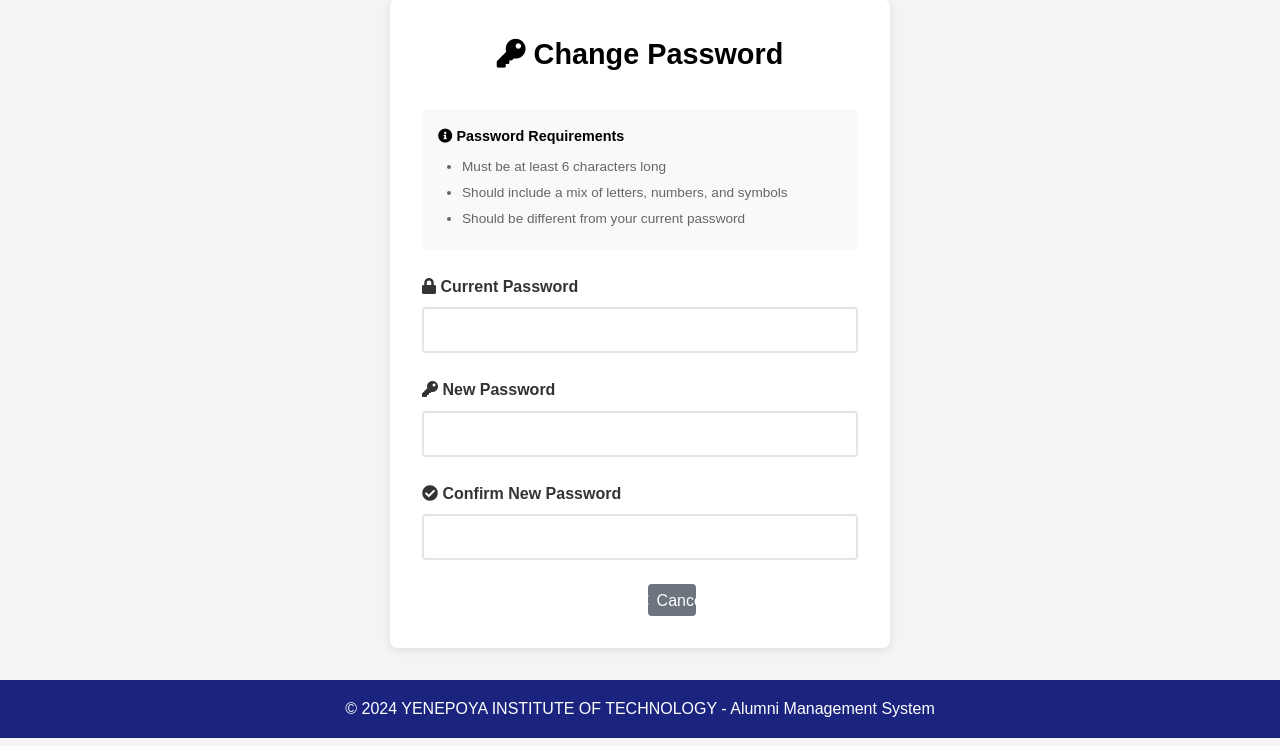
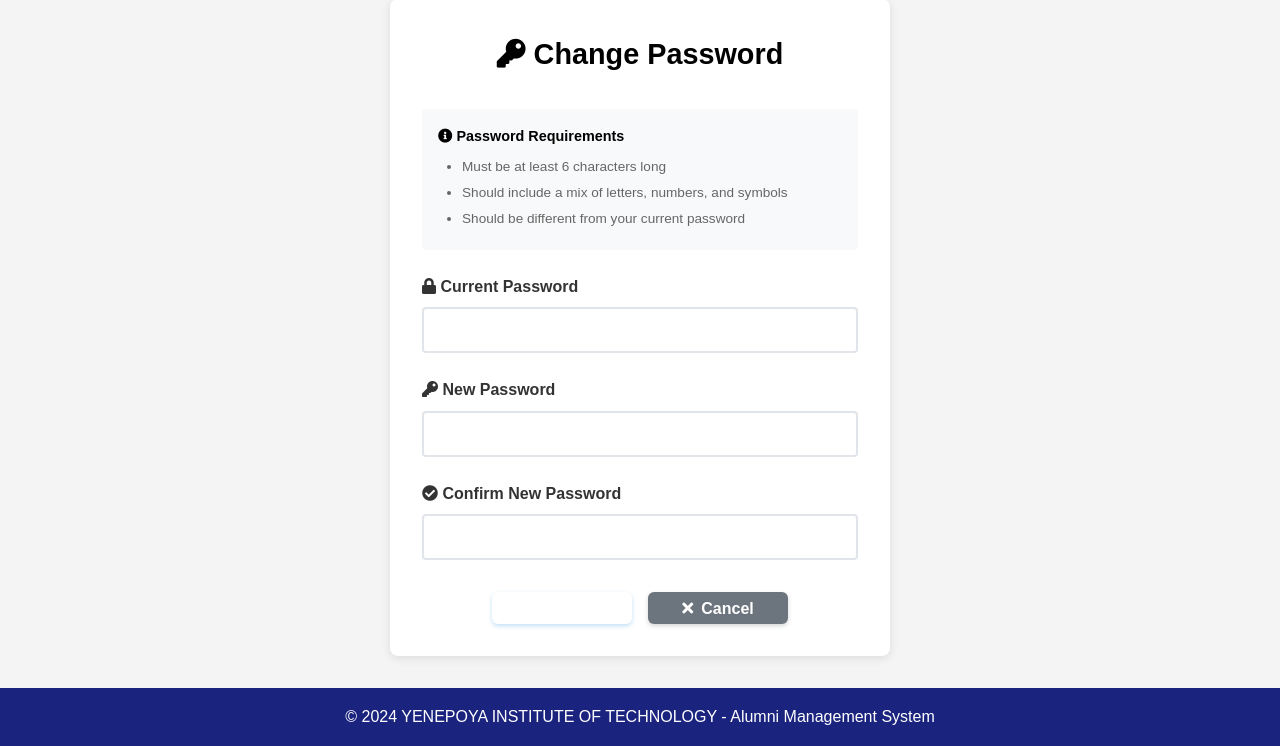
Before and after one commit to Zain10010/ALUMNI5, a Flask app: page /change-password in a window 1280 px wide. Shown: the part 233-979 px from the top of the page. Run offline with Flask 2, Linux system fonts and the light colour scheme; a user stored in the database is signed in.

Commit message:
Improve password change form: better button functionality, Enter key support, and enhanced styling

```diff
--- a/templates/change_password.html
+++ b/templates/change_password.html
@@ -78,39 +78,64 @@
             display: flex;
             gap: 1rem;
             justify-content: center;
+            margin-top: 2rem;
         }
 
         .btn {
             padding: 0.75rem 1.5rem;
             border: none;
-            border-radius: 4px;
+            border-radius: 6px;
             font-size: 1rem;
+            font-weight: 600;
             cursor: pointer;
             text-decoration: none;
             display: inline-flex;
             align-items: center;
             gap: 0.5rem;
             transition: all 0.3s ease;
+            min-width: 140px;
+            justify-content: center;
         }
 
         .btn-primary {
             background: var(--primary-color);
             color: white;
+            box-shadow: 0 2px 4px rgba(52, 152, 219, 0.3);
         }
 
         .btn-primary:hover {
             background: #2980b9;
-            transform: translateY(-1px);
+            transform: translateY(-2px);
+            box-shadow: 0 4px 8px rgba(52, 152, 219, 0.4);
+        }
+
+        .btn-primary:active {
+            transform: translateY(0);
+            box-shadow: 0 2px 4px rgba(52, 152, 219, 0.3);
+        }
+
+        .btn-primary:disabled {
+            background: #95a5a6;
+            cursor: not-allowed;
+            transform: none;
+            box-shadow: none;
         }
 
         .btn-secondary {
             background: #6c757d;
             color: white;
+            box-shadow: 0 2px 4px rgba(108, 117, 125, 0.3);
         }
 
         .btn-secondary:hover {
             background: #5a6268;
-            transform: translateY(-1px);
+            transform: translateY(-2px);
+            box-shadow: 0 4px 8px rgba(108, 117, 125, 0.4);
+        }
+
+        .btn-secondary:active {
+            transform: translateY(0);
+            box-shadow: 0 2px 4px rgba(108, 117, 125, 0.3);
         }
 
         .alert {
@@ -183,7 +208,7 @@
                 </ul>
             </div>
 
-            <form method="POST">
+            <form method="POST" id="passwordForm">
                 <div class="form-group">
                     <label for="current_password">
                         <i class="fas fa-lock"></i> Current Password
@@ -206,10 +231,10 @@
                 </div>
 
                 <div class="btn-group">
-                    <button type="submit" class="btn btn-primary">
+                    <button type="submit" class="btn btn-primary" id="submitBtn">
                         <i class="fas fa-save"></i> Change Password
                     </button>
-                    <a href="{{ url_for('dashboard') }}" class="btn btn-secondary">
+                    <a href="{{ url_for('dashboard') }}" class="btn btn-secondary" id="cancelBtn">
                         <i class="fas fa-times"></i> Cancel
                     </a>
                 </div>
@@ -222,5 +247,65 @@
             <p>&copy; 2024 YENEPOYA INSTITUTE OF TECHNOLOGY - Alumni Management System</p>
         </div>
     </footer>
+
+    <script>
+        // Handle Enter key press in any input field
+        document.addEventListener('DOMContentLoaded', function() {
+            const inputs = document.querySelectorAll('input[type="password"]');
+            const form = document.getElementById('passwordForm');
+            const submitBtn = document.getElementById('submitBtn');
+            const cancelBtn = document.getElementById('cancelBtn');
+
+            // Add Enter key support to all password inputs
+            inputs.forEach(input => {
+                input.addEventListener('keypress', function(e) {
+                    if (e.key === 'Enter') {
+                        e.preventDefault();
+                        // Move focus to next input or submit form
+                        const currentIndex = Array.from(inputs).indexOf(input);
+                        if (currentIndex < inputs.length - 1) {
+                            inputs[currentIndex + 1].focus();
+                        } else {
+                            // Last input - submit form
+                            submitBtn.click();
+                        }
+                    }
+                });
+            });
+
+            // Handle form submission
+            form.addEventListener('submit', function(e) {
+                const newPassword = document.getElementById('new_password').value;
+                const confirmPassword = document.getElementById('confirm_password').value;
+
+                if (newPassword !== confirmPassword) {
+                    e.preventDefault();
+                    alert('New passwords do not match!');
+                    document.getElementById('confirm_password').focus();
+                    return false;
+                }
+
+                if (newPassword.length < 6) {
+                    e.preventDefault();
+                    alert('New password must be at least 6 characters long!');
+                    document.getElementById('new_password').focus();
+                    return false;
+                }
+
+                // Show loading state
+                submitBtn.innerHTML = '<i class="fas fa-spinner fa-spin"></i> Changing Password...';
+                submitBtn.disabled = true;
+            });
+
+            // Handle cancel button click
+            cancelBtn.addEventListener('click', function(e) {
+                if (confirm('Are you sure you want to cancel? Any unsaved changes will be lost.')) {
+                    window.location.href = "{{ url_for('dashboard') }}";
+                } else {
+                    e.preventDefault();
+                }
+            });
+        });
+    </script>
 </body>
 </html>
```
Also changed, not shown: alumni.db.
